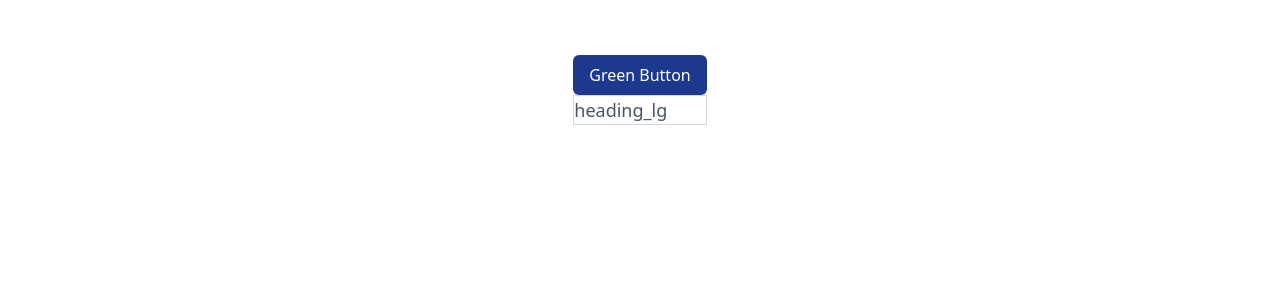
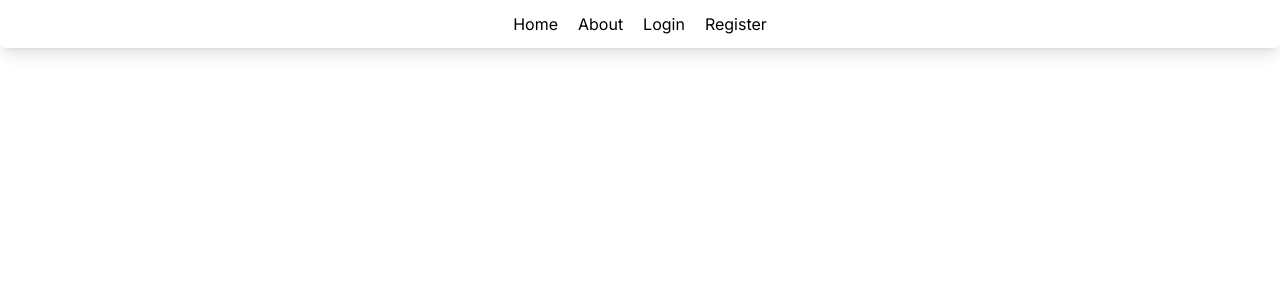
Before and after one commit to alvinmonir411/medichain, a Next.js app: page / in a window 1280 px wide. Shown: the top 300 px of the page. Built offline with nearby package versions, Linux system fonts and the light colour scheme.

Commit message:
add Navlink data

```diff
--- /dev/null
+++ b/src/Component/Layout/Home.jsx
@@ -0,0 +1,7 @@
+import React from "react";
+
+const Home = () => {
+  return <div></div>;
+};
+
+export default Home;
--- /dev/null
+++ b/src/Component/Navbar.jsx
@@ -0,0 +1,24 @@
+"use client";
+import { navLinks } from "@/data/navLinks";
+import Link from "next/link";
+import React from "react";
+
+const Navbar = () => {
+  return (
+    <div className="bg-white shadow-lg px-3 py-3 btn_primary">
+      <div>
+        <div className="flex justify-center items-center gap-5  text-white">
+          {navLinks["guest"].map((nav) => {
+            return (
+              <Link href={nav.path} className="text " key={nav.path}>
+                {nav.name}
+              </Link>
+            );
+          })}
+        </div>
+      </div>
+    </div>
+  );
+};
+
+export default Navbar;
--- a/src/app/globals.css
+++ b/src/app/globals.css
@@ -1,7 +1,6 @@
 @import "tailwindcss";
 @plugin "daisyui";
 @layer components {
-  /* Headings */
   .heading_lg {
     @apply text-4xl font-bold text-blue-900;
   }
@@ -12,7 +11,6 @@
     @apply text-lg text-gray-600;
   }
 
-  /* Buttons */
   .btn_primary {
     @apply bg-green-600 text-white px-4 py-2 rounded-md hover:bg-green-700 transition;
   }
@@ -20,7 +18,6 @@
     @apply bg-blue-900 text-white px-4 py-2 rounded-md hover:bg-blue-800 transition;
   }
 
-  /* Borders */
   .border_primary {
     @apply border-2 border-blue-900;
   }
@@ -30,4 +27,7 @@
   .border_light {
     @apply border border-gray-300;
   }
+  .text {
+    @apply text-black;
+  }
 }
--- a/src/app/layout.js
+++ b/src/app/layout.js
@@ -1,7 +1,6 @@
-// medichain-frontend/src/app/layout.jsx
+import Navbar from "@/Component/Navbar";
 import "./globals.css";
 import { Inter } from "next/font/google";
-// import { Providers } from './providers'; // You'll create this later for React Query
 
 const inter = Inter({ subsets: ["latin"] });
 
@@ -13,13 +12,10 @@ export const metadata = {
 
 export default function RootLayout({ children }) {
   return (
-    // Apply your DaisyUI theme here using data-theme
     <html lang="en" data-theme="medichainTheme">
       <body className={inter.className}>
-        {/* When you set up React Query, wrap children with <Providers> */}
-        {/* <Providers> */}
+        <Navbar />
         {children}
-        {/* </Providers> */}
       </body>
     </html>
   );
--- a/src/app/page.js
+++ b/src/app/page.js
@@ -1,12 +1,5 @@
 import Image from "next/image";
 
 export default function Home() {
-  return (
-    <div className="font-sans grid grid-rows-[20px_1fr_20px] items-center justify-items-center min-h-screen p-8 pb-20 gap-16 sm:p-20">
-      <div>
-        <button className="btn_secondary">Green Button</button>
-        <p className="subtitle border_light">heading_lg</p>
-      </div>
-    </div>
-  );
+  return <div></div>;
 }
--- /dev/null
+++ b/src/data/navLinks.js
@@ -0,0 +1,32 @@
+// src/data/navLinks.js
+export const navLinks = {
+  guest: [
+    { name: "Home", path: "/" },
+    { name: "About", path: "/about" },
+    { name: "Login", path: "/login" },
+    { name: "Register", path: "/register" },
+  ],
+
+  patient: [
+    { name: "Dashboard", path: "/dashboard" },
+    { name: "Appointments", path: "/appointments" },
+    { name: "Profile", path: "/profile" },
+    { name: "Logout", path: "/logout" },
+  ],
+
+  doctor: [
+    { name: "Dashboard", path: "/dashboard" },
+    { name: "Patients", path: "/patients" },
+    { name: "Schedule", path: "/schedule" },
+    { name: "Profile", path: "/profile" },
+    { name: "Logout", path: "/logout" },
+  ],
+
+  admin: [
+    { name: "Dashboard", path: "/dashboard" },
+    { name: "Manage Users", path: "/users" },
+    { name: "Reports", path: "/reports" },
+    { name: "Settings", path: "/settings" },
+    { name: "Logout", path: "/logout" },
+  ],
+};
```
Also changed, not shown: package.json (+14 -1 lines), 1 other file (tests, documents, lock files or other folders).
